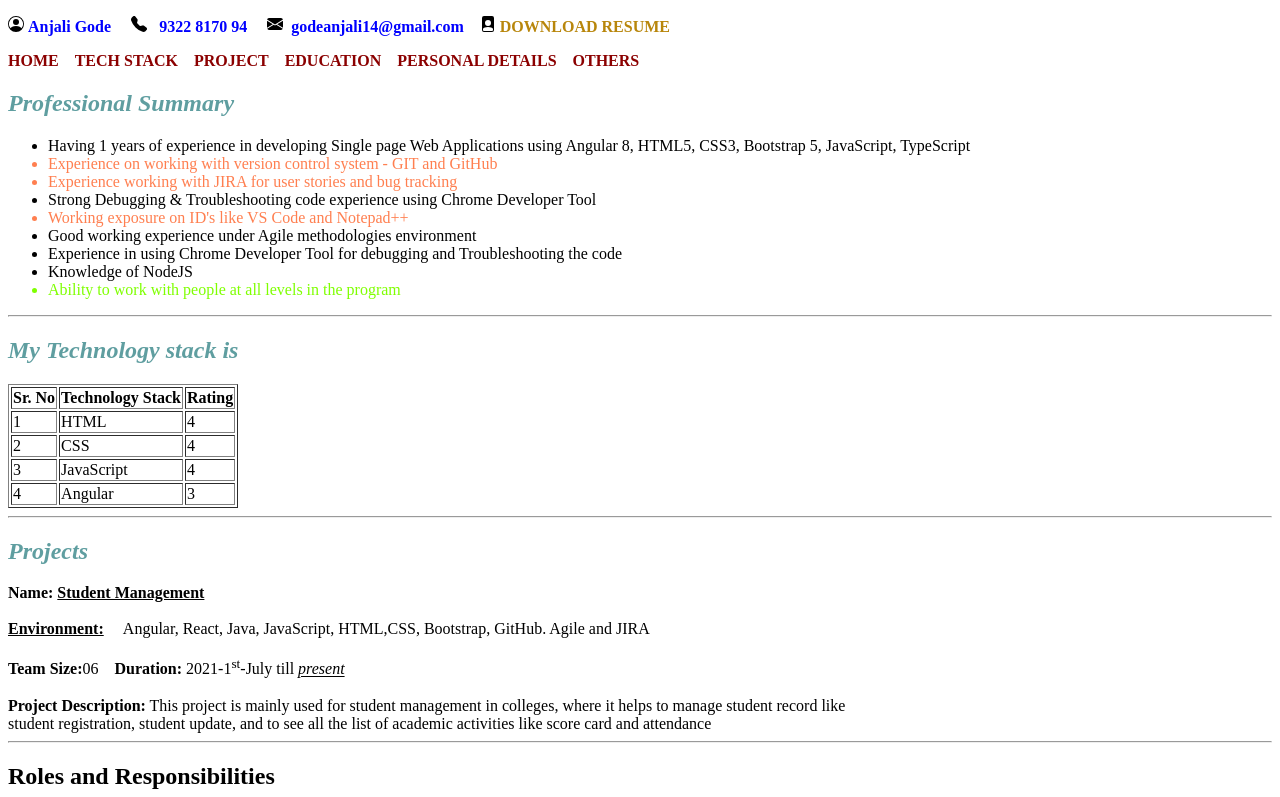
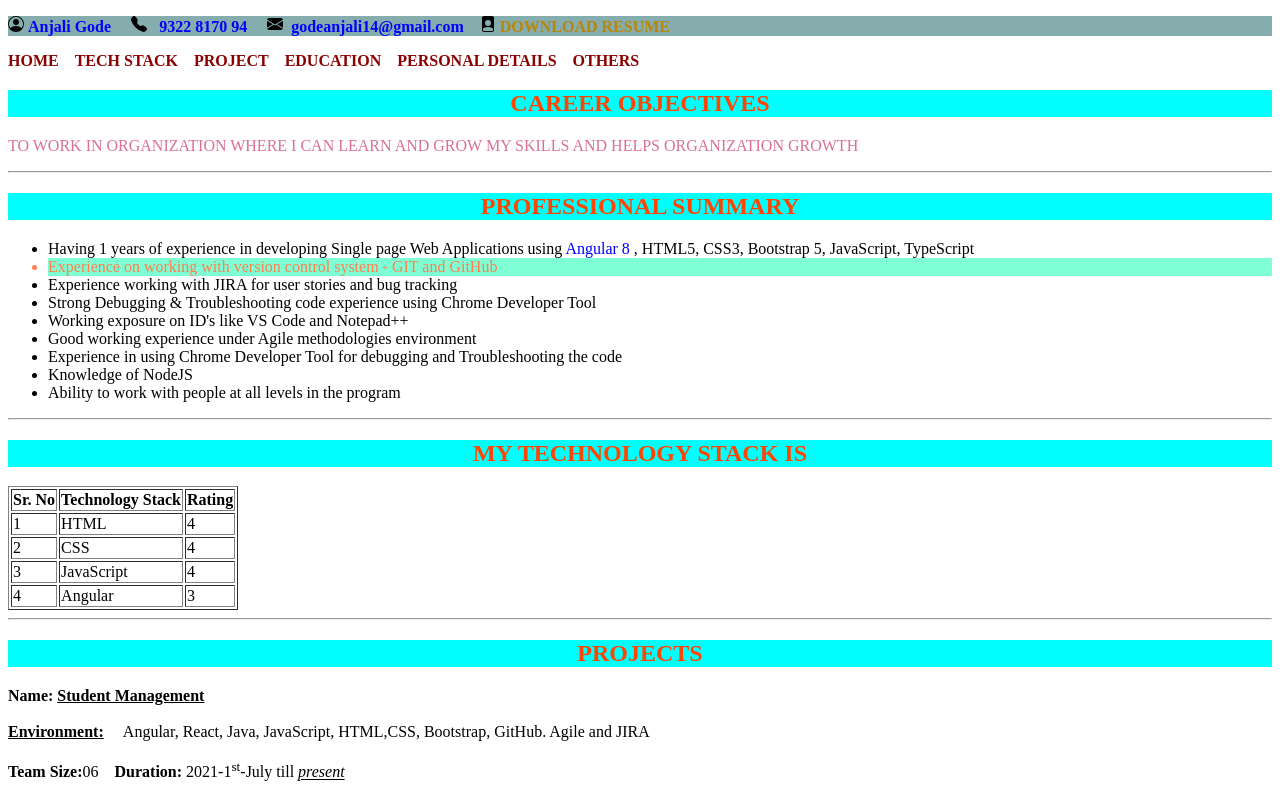
Before and after one commit to godeanjali14/my-profile-, a plain HTML site: page index.html in a window 1280 px wide. Shown: the top 797 px of the page. Drawn offline with Linux system fonts and the light colour scheme.

Commit message:
Change the background color.
Change the background color.

```diff
--- a/index.html
+++ b/index.html
@@ -10,8 +10,10 @@
         font-weight: bolder;
       }
       .heading{
-        color: cadetblue;
-        font-style: italic;
+        color: orangered;
+        text-transform: uppercase;
+        text-align: center;
+        background-color: cyan;
       }
     a{
       color: darkred;
@@ -20,11 +22,7 @@
     }
     .home{
       color: coral;
-      font-weight: 200;
-    }
-    #anjali{
-      color: chartreuse;
-      font-weight: 200;
+      background-color: aquamarine;
     }
     .one{
       color: black;
@@ -34,13 +32,24 @@
       color: blue;
       font-weight: bolder;
     }
+    #icon{
+      background-color: rgb(134, 173, 173);
+    }
+
+    #organization{
+      text-transform: uppercase;
+      color: palevioletred;
+    }
+    #angular{
+      color: blue;
+    }
 
     </style>
 
   </head>
   <body>
     <!--Header Section -->
-    <header>
+    <header id="icon">
         <p id="info"><svg class="one" xmlns="http://www.w3.org/2000/svg" width="16" height="16" fill="currentColor" class="bi bi-person-circle" viewBox="0 0 16 16">
             <path d="M11 6a3 3 0 1 1-6 0 3 3 0 0 1 6 0"/>
             <path fill-rule="evenodd" d="M0 8a8 8 0 1 1 16 0A8 8 0 0 1 0 8m8-7a7 7 0 0 0-5.468 11.37C3.242 11.226 4.805 10 8 10s4.757 1.225 5.468 2.37A7 7 0 0 0 8 1"/>
@@ -71,17 +80,20 @@
     <section></section>
     <!-- HOME  Section-->
     <section id="home">
+    <h2 class="heading">Career Objectives</h2>
+    <p id="organization">to work in organization where i can learn and grow my skills and helps organization growth</p>
+       <hr>
       <h2 class="heading"> Professional Summary</h2>
       <ul>
-        <li>Having 1 years of experience in developing Single page Web Applications using Angular 8, HTML5, CSS3, Bootstrap 5, JavaScript, TypeScript </li>
+        <li>Having 1 years of experience in developing Single page Web Applications using <span id="angular">Angular 8</span> , HTML5, CSS3, Bootstrap 5, JavaScript, TypeScript </li>
         <li class="home">Experience on working with version control system - GIT and GitHub </li>
-        <li class="home"> Experience working with JIRA for user stories and bug tracking</li>
+        <li> Experience working with JIRA for user stories and bug tracking</li>
         <li>Strong Debugging & Troubleshooting code experience using Chrome Developer Tool </li>
-        <li class="home">Working exposure on ID's like VS Code and Notepad++ </li>
+        <li>Working exposure on ID's like VS Code and Notepad++ </li>
         <li>Good working experience under Agile methodologies environment </li>
         <li>Experience in using Chrome Developer Tool for debugging and Troubleshooting the code </li>
         <li> Knowledge of NodeJS</li>
-        <li id="anjali">Ability to work with people at all levels in the program</li>
+        <li>Ability to work with people at all levels in the program</li>
       </ul>
     </section>
     <hr>
```
Also changed, not shown: cssElementPart.html (added, +57 -0 lines).
